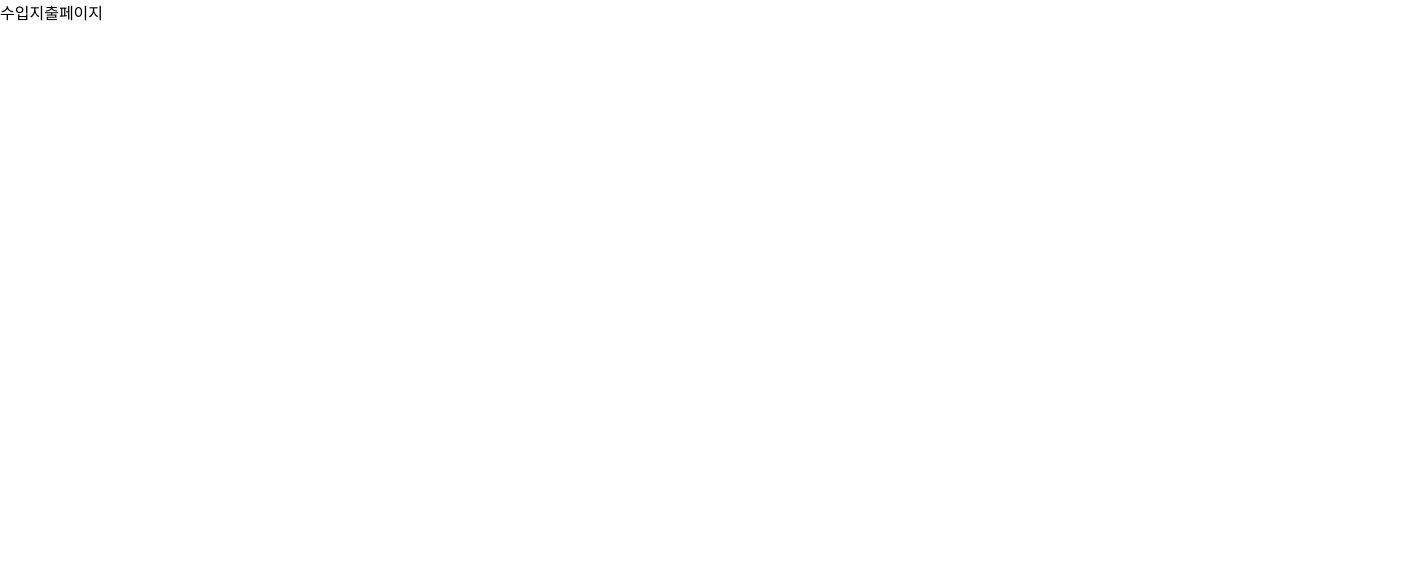
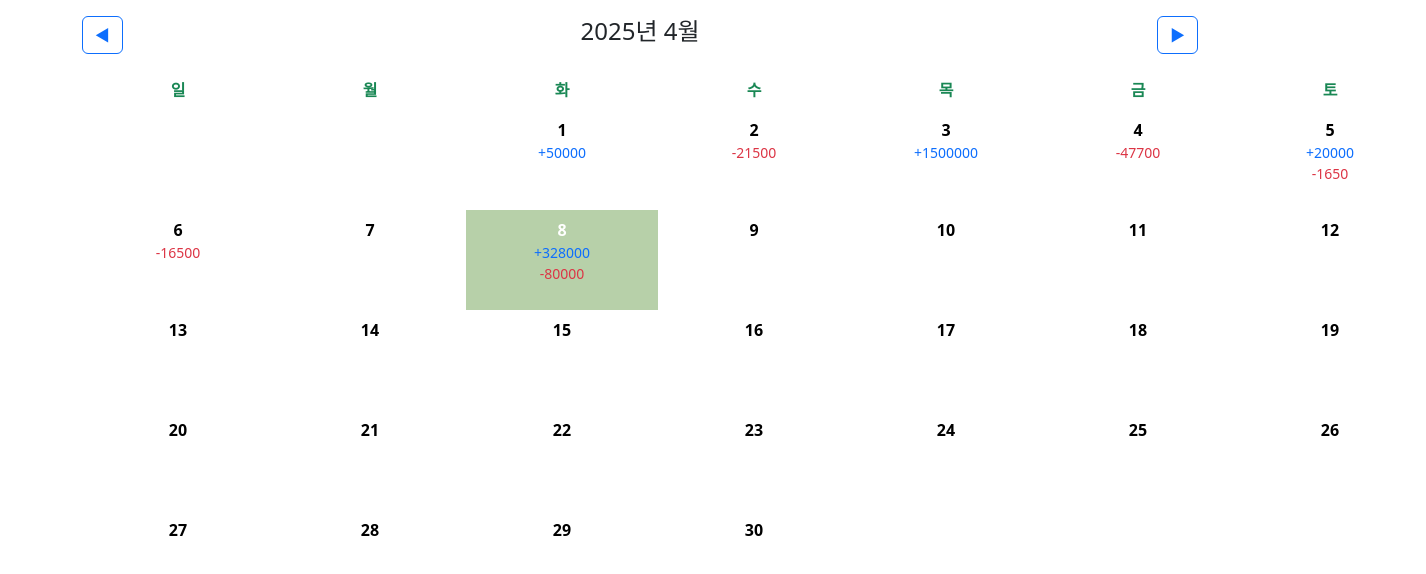
Before and after one commit to SuccessInovation/AccountBook, a Vue app: page /transaction in a window 1280 px wide. Shown: the top 574 px of the page, 1426 px wide, since content can reach past the window. Built offline with nearby package versions, Linux system fonts and the light colour scheme.

Commit message:
Feat: Calendar 추가

```diff
--- a/db.json
+++ b/db.json
@@ -1,5 +1,35 @@
 {
   "records": [
+    {
+      "id": 1712406370000,
+      "date": "2025-04-08",
+      "type": "지출",
+      "category": "식비",
+      "paymentMethod": "카드",
+      "amount": 80000,
+      "description": "역할맥",
+      "createdAt": "2025-04-06T20:00:00Z"
+    },
+    {
+      "id": 1712405870000,
+      "date": "2025-04-08",
+      "type": "수입",
+      "category": "기타",
+      "paymentMethod": "현금",
+      "amount": 28000,
+      "description": "티켓 취소",
+      "createdAt": "2025-04-06T13:00:00Z"
+    },
+    {
+      "id": 1712404950000,
+      "date": "2025-04-08",
+      "type": "수입",
+      "category": "기타",
+      "paymentMethod": "현금",
+      "amount": 300000,
+      "description": "용돈",
+      "createdAt": "2025-04-06T13:00:00Z"
+    },
     {
       "id": 1712404800000,
       "date": "2025-04-06",
@@ -99,6 +129,16 @@
       "amount": 50000,
       "description": "중고거래 수입",
       "createdAt": "2025-04-01T08:00:00Z"
+    },
+    {
+      "id": 1711954400000,
+      "date": "2025-03-31",
+      "type": "지출",
+      "category": "쇼핑",
+      "paymentMethod": "카드",
+      "amount": 300000,
+      "description": "그래픽 카드 구매",
+      "createdAt": "2025-04-01T07:00:00Z"
     }
   ]
 }
--- /dev/null
+++ b/src/components/CalendarContent.vue
@@ -0,0 +1,194 @@
+<script setup>
+import { ref, computed, onMounted } from 'vue'
+
+const today = new Date()
+const year = ref(today.getFullYear())
+const month = ref(today.getMonth())
+
+const days = ['일', '월', '화', '수', '목', '금', '토']
+const selectedDate = ref(null)
+const amount = ref(0)
+
+const records = ref([])
+
+// db.json 데이터 로딩
+onMounted(async () => {
+  const res = await fetch('/db.json')
+  const data = await res.json()
+  records.value = data.records
+})
+// 테스트
+console.log(records)
+
+const getDaysInMonth = (year, month) => new Date(year, month + 1, 0).getDate()
+const getStartDay = (year, month) => new Date(year, month, 1).getDay()
+
+// 주 자동 계산(computed 로직)
+const weeks = computed(() => {
+  const totalDays = getDaysInMonth(year.value, month.value)
+  const startDay = getStartDay(year.value, month.value)
+  const dates = []
+
+  for (let i = 0; i < startDay; i++) {
+    dates.push(null)
+  }
+  for (let i = 1; i <= totalDays; i++) {
+    dates.push(i)
+  }
+  while (dates.length % 7 !== 0) {
+    dates.push(null)
+  }
+  const weeks = []
+  for (let i = 0; i < dates.length; i += 7) {
+    weeks.push(dates.slice(i, i + 7))
+  }
+  return weeks
+})
+
+// prevMonth, nextMonth -> 월이동 컴포넌트 생기면 삭제?살려서?
+const prevMonth = () => {
+  if (month.value === 0) {
+    month.value = 11
+    year.value--
+  } else {
+    month.value--
+  }
+  selectedDate.value = null
+}
+
+const nextMonth = () => {
+  if (month.value === 11) {
+    month.value = 0
+    year.value++
+  } else {
+    month.value++
+  }
+  selectedDate.value = null
+}
+
+const selectDate = date => {
+  if (date) {
+    selectedDate.value = date
+    amount.value = 0
+  }
+}
+
+// 데이터 필터(날짜, 거래 타입, 거래 비용 합산)
+const getDailySummary = day => {
+  // 날짜 없는 빈칸 -> 계산안하고 0으로
+  if (!day) return { income: 0, expense: 0 }
+
+  const dateStr = `${year.value}-${String(month.value + 1).padStart(2, '0')}-${String(day).padStart(2, '0')}`
+  const dailyRecords = records.value.filter(r => r.date === dateStr)
+  const income = dailyRecords
+    .filter(r => r.type === '수입')
+    .reduce((sum, r) => sum + r.amount, 0)
+  const expense = dailyRecords
+    .filter(r => r.type === '지출')
+    .reduce((sum, r) => sum + r.amount, 0)
+  return { income, expense }
+}
+
+// 오늘 날짜 배경색 변경
+const isToday = day => {
+  return (
+    today.getDate() === day &&
+    today.getMonth() === month.value &&
+    today.getFullYear() === year.value
+  )
+}
+
+// const totalSummary = computed(() => {
+//   const thisMonthStr = `${year.value}-${String(month.value + 1).padStart(2, '0')}`
+//   const thisMonthRecords = records.value.filter((r) => r.date.startsWith(thisMonthStr))
+//   const income = thisMonthRecords
+//     .filter((r) => r.type === '수입')
+//     .reduce((sum, r) => sum + r.amount, 0)
+//   const expense = thisMonthRecords
+//     .filter((r) => r.type === '지출')
+//     .reduce((sum, r) => sum + r.amount, 0)
+//   return { income, expense }
+// })
+</script>
+
+<template>
+  <div class="container">
+    <div class="d-flex justify-content-between align-items-center my-3">
+      <button class="btn btn-outline-primary" @click="prevMonth">◀</button>
+      <h4>{{ year }}년 {{ month + 1 }}월</h4>
+      <button class="btn btn-outline-primary" @click="nextMonth">▶</button>
+    </div>
+    <table class="table table-bordered text-center">
+      <thead class="table-light">
+        <tr>
+          <th v-for="day in days" :key="day" :class="{ 'text-success': true }">
+            {{ day }}
+          </th>
+        </tr>
+      </thead>
+      <tbody>
+        <tr v-for="(week, wIdx) in weeks" :key="wIdx">
+          <td
+            v-for="(date, dIdx) in week"
+            :key="dIdx"
+            @click="selectDate(date)"
+            class="position"
+            :class="{ today_highlight: isToday(date) }"
+            style="height: 100px; cursor: pointer"
+          >
+            <div v-if="date">
+              <strong>{{ date }}</strong>
+              <div
+                v-if="getDailySummary(date).income"
+                class="text-primary small"
+              >
+                +{{ getDailySummary(date).income }}
+              </div>
+              <div
+                v-if="getDailySummary(date).expense"
+                class="text-danger small"
+              >
+                -{{ getDailySummary(date).expense }}
+              </div>
+            </div>
+          </td>
+        </tr>
+      </tbody>
+    </table>
+
+    <!-- <div class="text-end my-3">
+      <h5>
+        총 수입: <span class="text-primary">+{{ totalSummary.income.toLocaleString() }}</span>
+      </h5>
+      <h5>
+        총 지출: <span class="text-danger">-{{ totalSummary.expense.toLocaleString() }}</span>
+      </h5>
+    </div> -->
+  </div>
+</template>
+
+<style scoped>
+.table {
+  width: 84rem;
+  border-radius: 30px;
+}
+.tabld thead,
+th,
+td,
+tr {
+  background: none;
+  border: none;
+}
+.table td {
+  vertical-align: top;
+  padding: 0.5rem;
+  width: 12rem;
+}
+.text-success {
+  color: --point-1-color;
+}
+.today_highlight {
+  background-color: rgba(153, 188, 133, 0.7);
+  color: white;
+}
+</style>
--- a/src/main.js
+++ b/src/main.js
@@ -1,4 +1,6 @@
 import './assets/main.css'
+// 달력 부트스트랩
+import 'bootstrap/dist/css/bootstrap.min.css'
 
 import { createApp } from 'vue'
 import { createPinia } from 'pinia'
--- a/src/pages/TransactionPage.vue
+++ b/src/pages/TransactionPage.vue
@@ -1,11 +1,10 @@
 <script setup>
-
+import CalendarContent from '@/components/CalendarContent.vue'
 </script>
 
 <template>
-  <div class="TransactionPage">수입지출페이지</div>
+  <!-- <div class="TransactionPage">수입지출페이지</div> -->
+  <CalendarContent />
 </template>
 
-<style scoped>
-
-</style>
+<style scoped></style>
```
Also changed, not shown: src/components/CalenderContent.vue (deleted, +0 -11 lines). Lines whose indentation alone changed are shown as unchanged.
